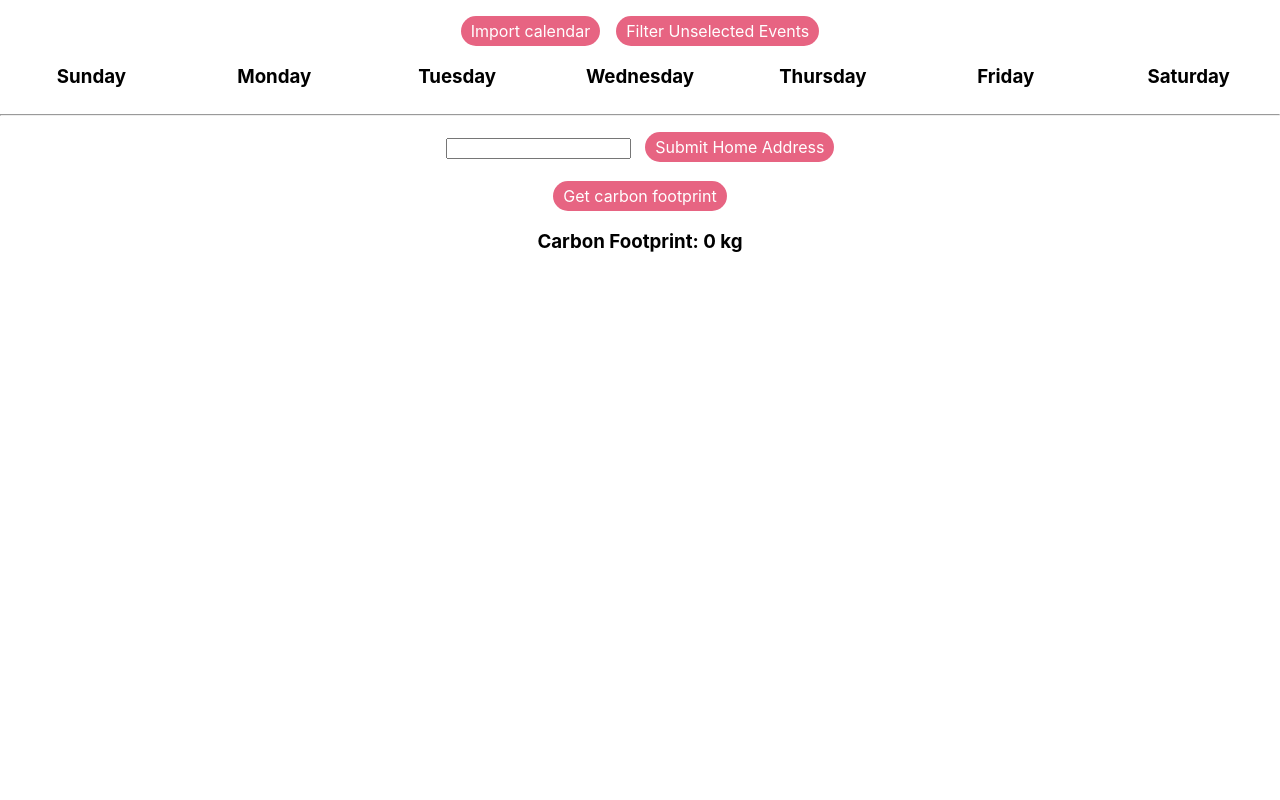
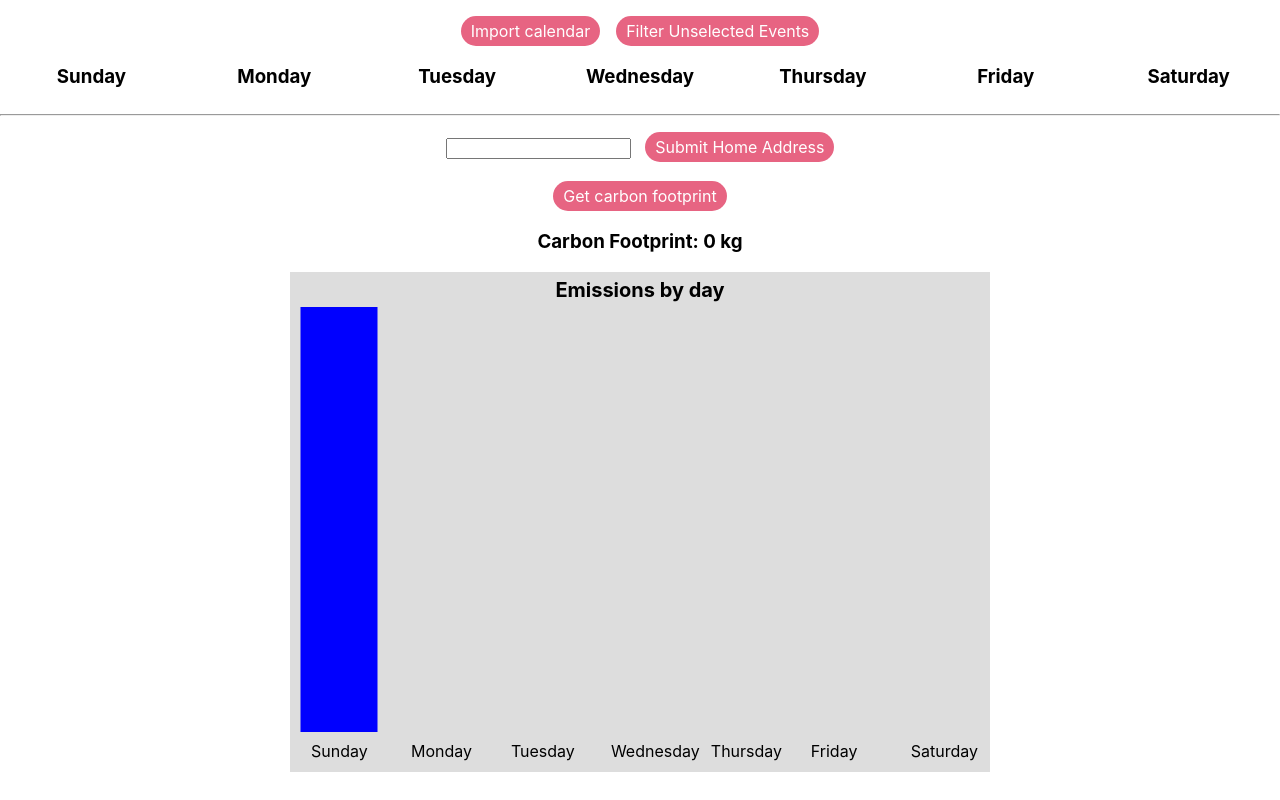
Before and after one commit to bengordon-dev/hackmit-2022, a React (Create React App) app in the folder frontend/: page / in a window 1280 px wide. Built offline with nearby package versions, Linux system fonts and the light colour scheme.

Commit message:
front end

```diff
--- a/frontend/src/App.js
+++ b/frontend/src/App.js
@@ -19,6 +19,9 @@ function App() {
   const [homeAddressInput, setHomeAddressInput] = useState("")
   const [homeAddress, setHomeAddress] = useState("")
   const [footprint, setFootprint] = useState(0)
+  const [graphData, setGraphData] = useState({maxVal: 2.4, list: [
+    [{from: "home", to: "store", carbon: 2.4}], [], [], [], [], [], []]
+  })
 
   function handleFakeData() {
     const newData = [[], [], [], [], [], [], []];
@@ -108,6 +111,15 @@ function App() {
 
       <button onClick={() => getFootprint()}>Get carbon footprint</button>
       <h3>Carbon Footprint: {footprint} kg</h3>
+      {graphData.maxVal > 0 && <svg version="1.1" height="500" width="700" xmlns="http://www.w3.org/2000/svg">
+        <rect x="0" y="0" width="100%" height="100%" style={{fill: "#ddd"}}></rect>
+        <text x="50%" y="20" dominantBaseline="middle" style={{fontSize: 20, fontWeight: "bold"}} textAnchor="middle">Emissions by day</text>
+        {weekDays.map((day, i) => <text y="485" x={`${3 + i*14.28}%`}>{day}</text>)}
+        {graphData.list.map((day, i) => <g>
+          {day.map((l, j) => <rect fill="blue" width="11%" y="35" x={`${1.5+ i*14.28}%`} height={l.carbon/graphData.maxVal*425}></rect>)}
+        </g>)}{/*<rect fill="red" opacity=".5" y="35" x={`${1.5+ i*14.28}%`} height="425" width={`11%`}>*/}
+
+      </svg>}
     </div>
   );
 }
```
